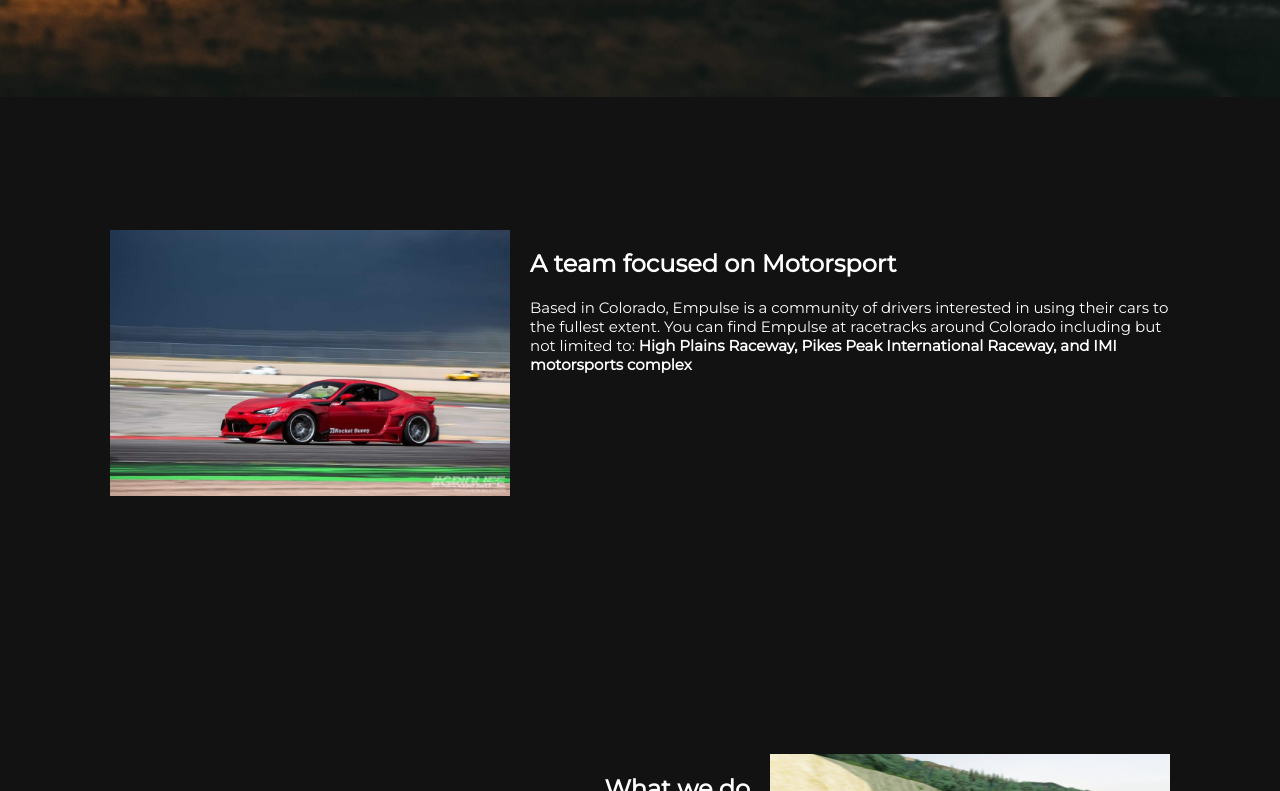
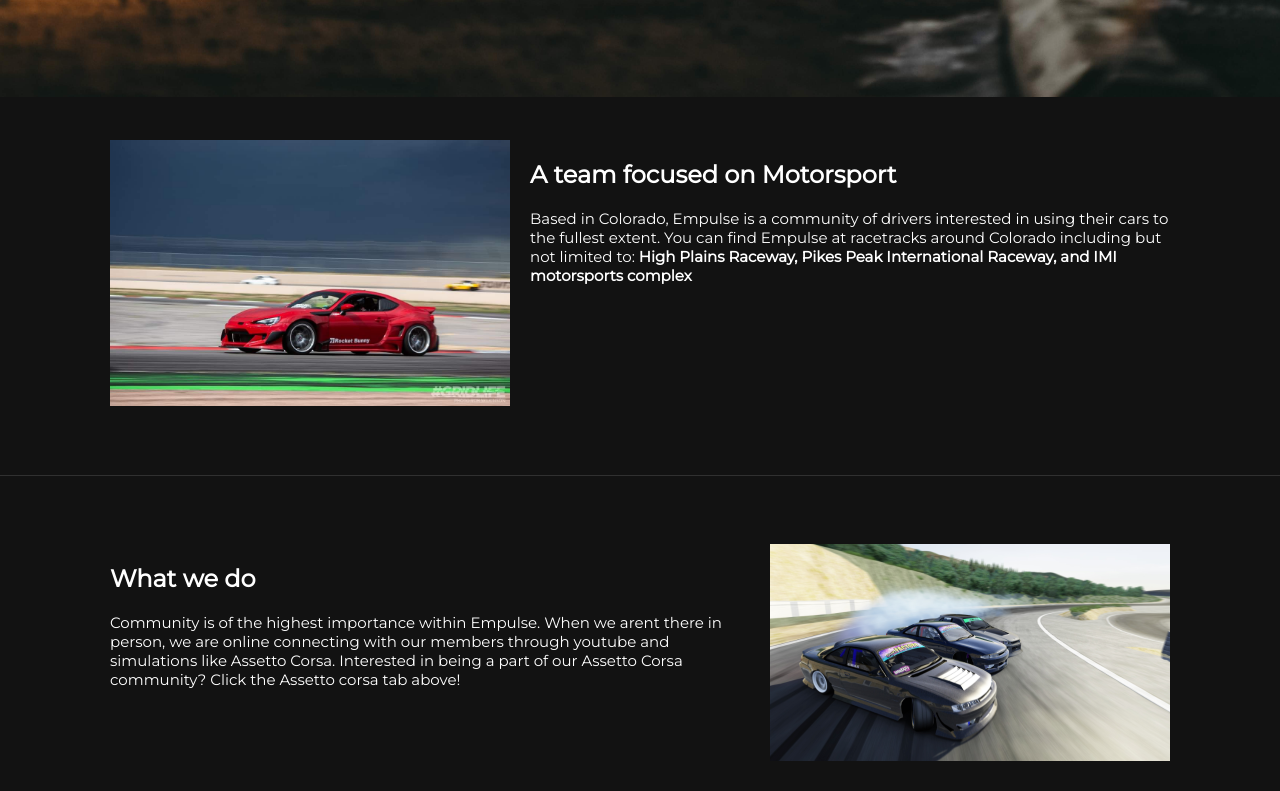
Before and after one commit to nonstopper0/empulse, a React (Create React App) app: page /#/ in a window 1280 px wide. Shown: the part 769-1560 px from the top of the page. Built offline with nearby package versions, Linux system fonts and the light colour scheme.

Commit message:
updated home text sections

```diff
--- a/src/Home.js
+++ b/src/Home.js
@@ -37,11 +37,13 @@
                         </div>
                     </div>
                 </div>
+                <div style={{backgroundColor: 'rgb(48,48,48)', height: '1px', width: '100%'}}></div>
                 <div style={styles.row}>
                     <div style={{display: 'flex', justifyContent: 'flex-end'}}>
                         <div>
                             <h2 style={{color: 'white', fontWeight: 'bold'}}>What we do</h2>
-                            <p style={styles.contentText}>Hello there</p>
+                            <p style={styles.contentText}>Community is of the highest importance within Empulse.
+                            When we arent there in person, we are online connecting with our members through youtube and simulations like Assetto Corsa. Interested in being a part of our Assetto Corsa community? Click the Assetto corsa tab above!</p>
                         </div>
                         <img src={drift} style={{width: '400px', marginLeft: '20px'}} alt="drift"></img>
                     </div>
@@ -101,14 +103,14 @@
         width: '100%',
         maxWidth: '1500px',
         minWidth: '1000px',
-        height: '1000px',
-        backgroundColor: 'rgb(18,18,18)'
+        height: '700px',
+        backgroundColor: 'rgb(18,18,18)',
     },
     row: {
+        padding: '0px 100px 0px 100px',
         height: 'fit-content',
         margin: 10,
         width: '100%',
-        padding: '100px'
     },
     contentText: {
         color: 'white',
```
